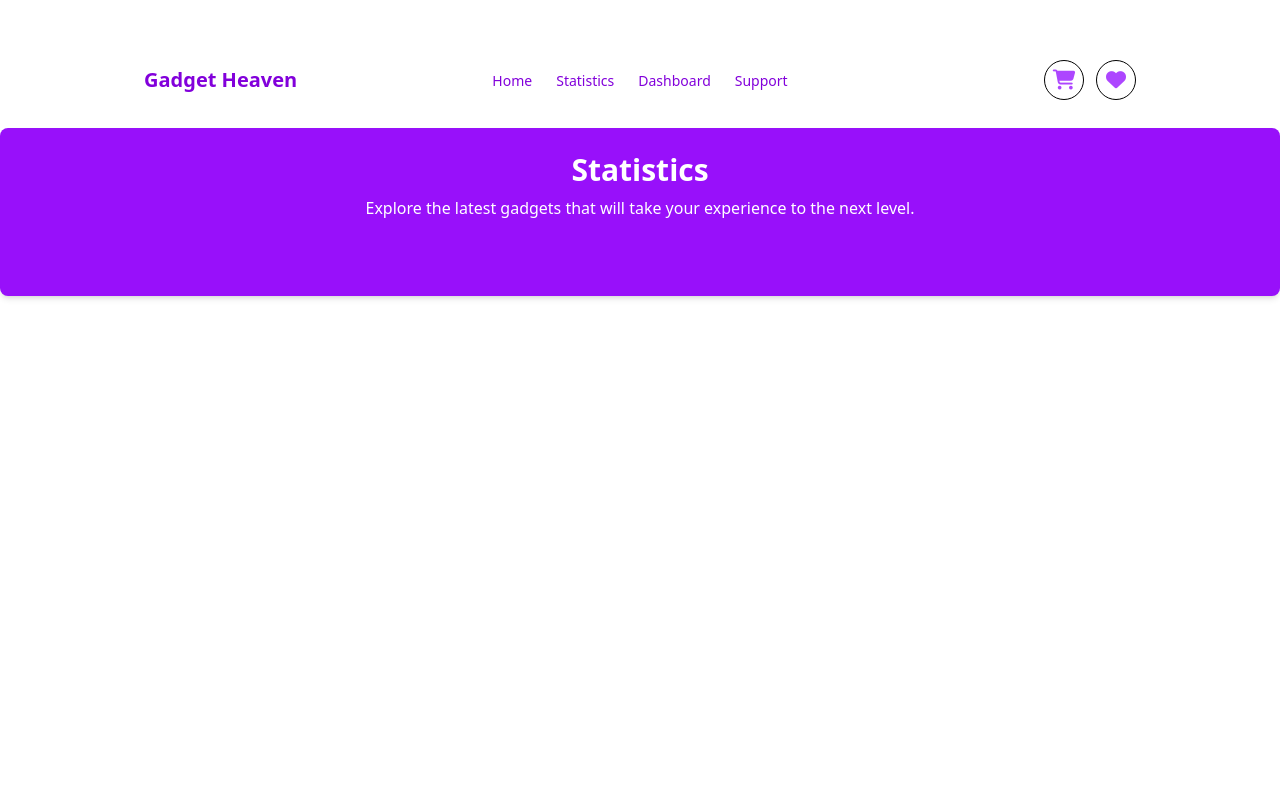
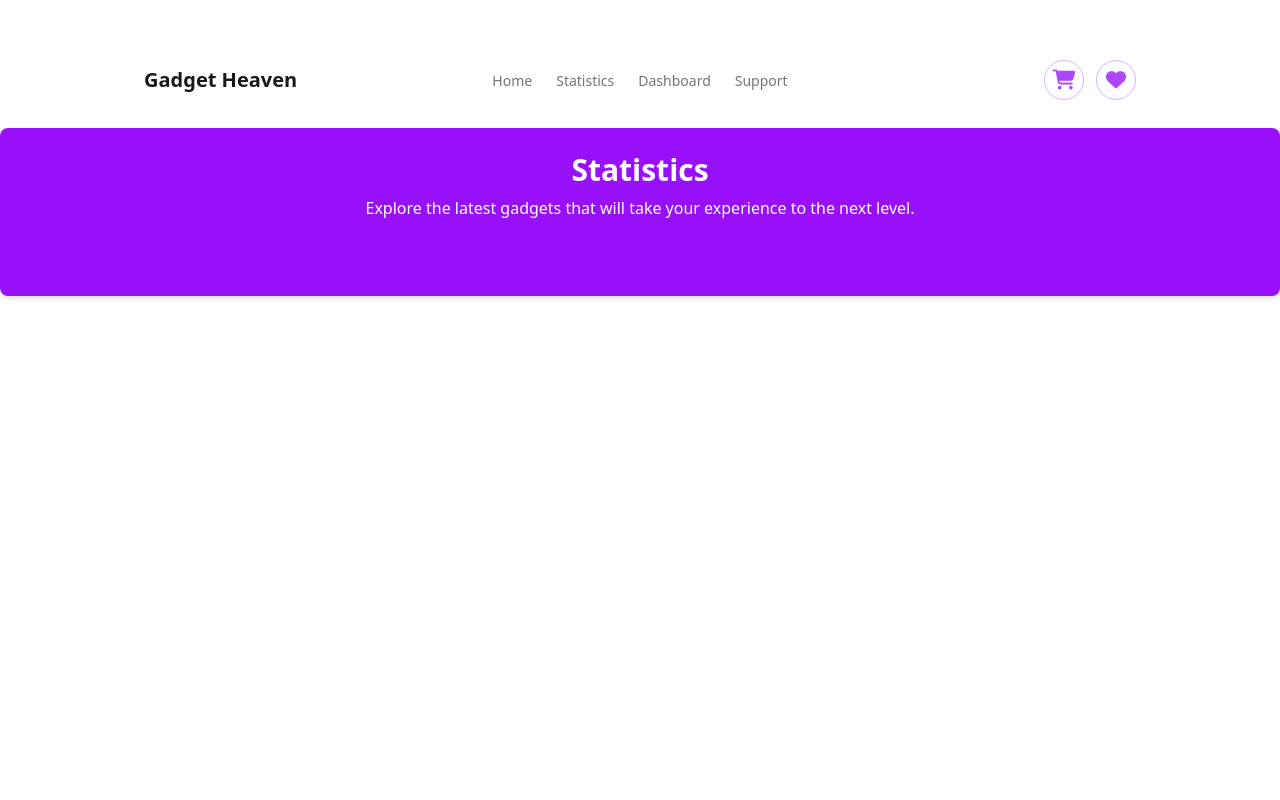
Before and after one commit to tasninanika/Gadget_Heaven, a React (Vite) app: page /statistics in a window 1280 px wide. Shown: the top 800 px of the page. Built offline with nearby package versions, Linux system fonts and the light colour scheme.

Commit message:
apply style on navbar

```diff
--- a/src/Components/Navbar.jsx
+++ b/src/Components/Navbar.jsx
@@ -2,14 +2,14 @@ import { Link } from "react-router-dom";
 
 const Navbar = () => {
   return (
-    <div className="navbar text-purple-700 mx-auto px-24">
+    <div className="navbar mx-auto px-24">
       <div className="navbar-start">
         <Link to="/" className="text-xl font-bold">
           Gadget Heaven
         </Link>
       </div>
       <div className="navbar-center hidden lg:flex">
-        <ul className="menu menu-horizontal px-1 gap-6">
+        <ul className="menu menu-horizontal px-1 gap-6 font-medium opacity-60">
           <Link to="/" className="hover:underline">
             Home
           </Link>
@@ -25,10 +25,10 @@ const Navbar = () => {
         </ul>
       </div>
       <div className="navbar-end">
-        <button className="btn btn-circle btn-outline border-black bg-white">
+        <button className="btn btn-circle btn-outline border-purple-300 bg-white">
           <i className="fa-solid fa-cart-shopping text-purple-500 text-xl"></i>
         </button>
-        <button className="btn btn-circle btn-outline border-black bg-white ml-3">
+        <button className="btn btn-circle btn-outline border-purple-300 bg-white ml-3">
           <i className="fa-solid fa-heart text-purple-500 text-xl"></i>
         </button>
       </div>
```
